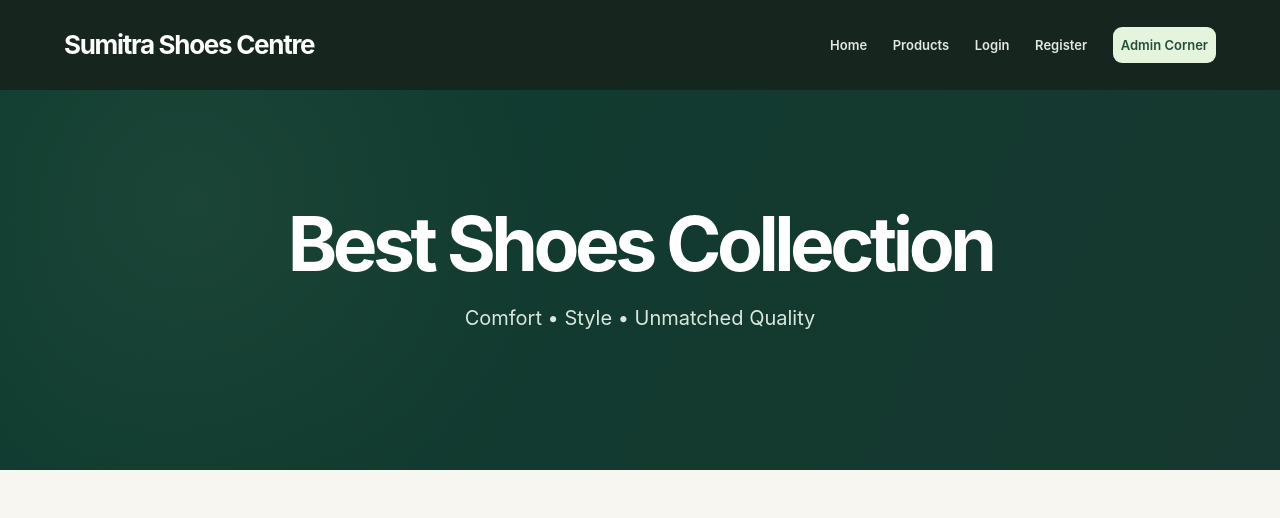
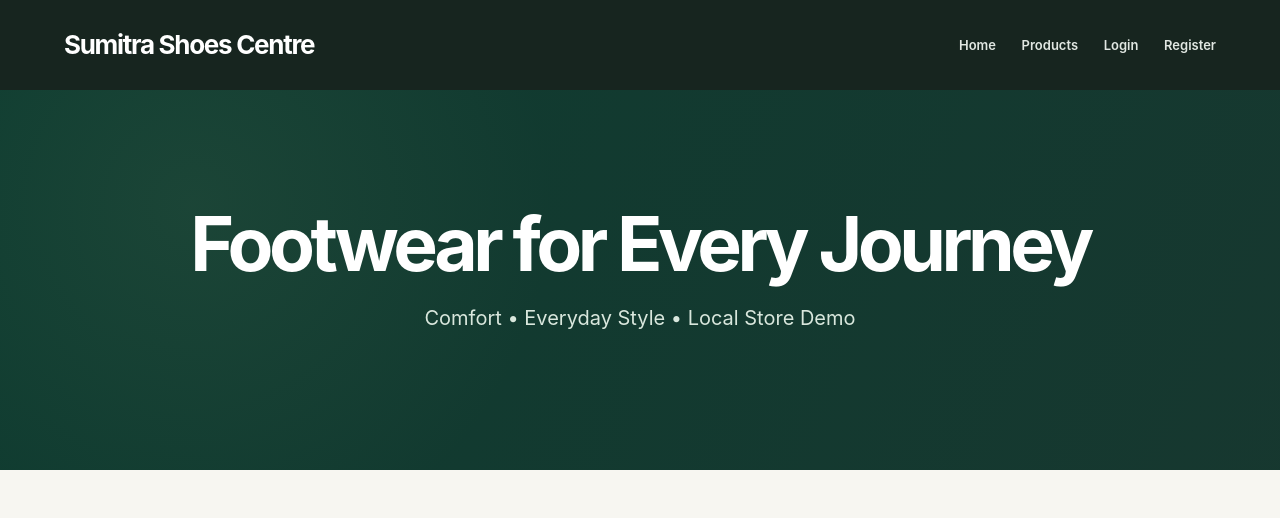
Before and after one commit to Royalpuskar/SUMITRA-SHOES-CENTRE-, a PHP site: page / in a window 1280 px wide. Shown: the top 518 px of the page. Run offline with PHP 8.4, Linux system fonts and the light colour scheme.

Commit message:
fix: remove nonexistent admin route and clarify prototype branding

```diff
--- a/index.php
+++ b/index.php
@@ -24,13 +24,13 @@ include "config.php";
             <a href="login.php">Login</a>
             <a href="register.php">Register</a>
         <?php endif; ?>
-        <a href="admin/login.php" class="admin-badge">Admin Corner</a>
+
     </nav>
 </header>
 
 <section class="hero">
-    <h2>Best Shoes Collection</h2>
-    <p>Comfort &bull; Style &bull; Unmatched Quality</p>
+    <h2>Footwear for Every Journey</h2>
+    <p>Comfort &bull; Everyday Style &bull; Local Store Demo</p>
 </section>
 
 <div class="container">
```
